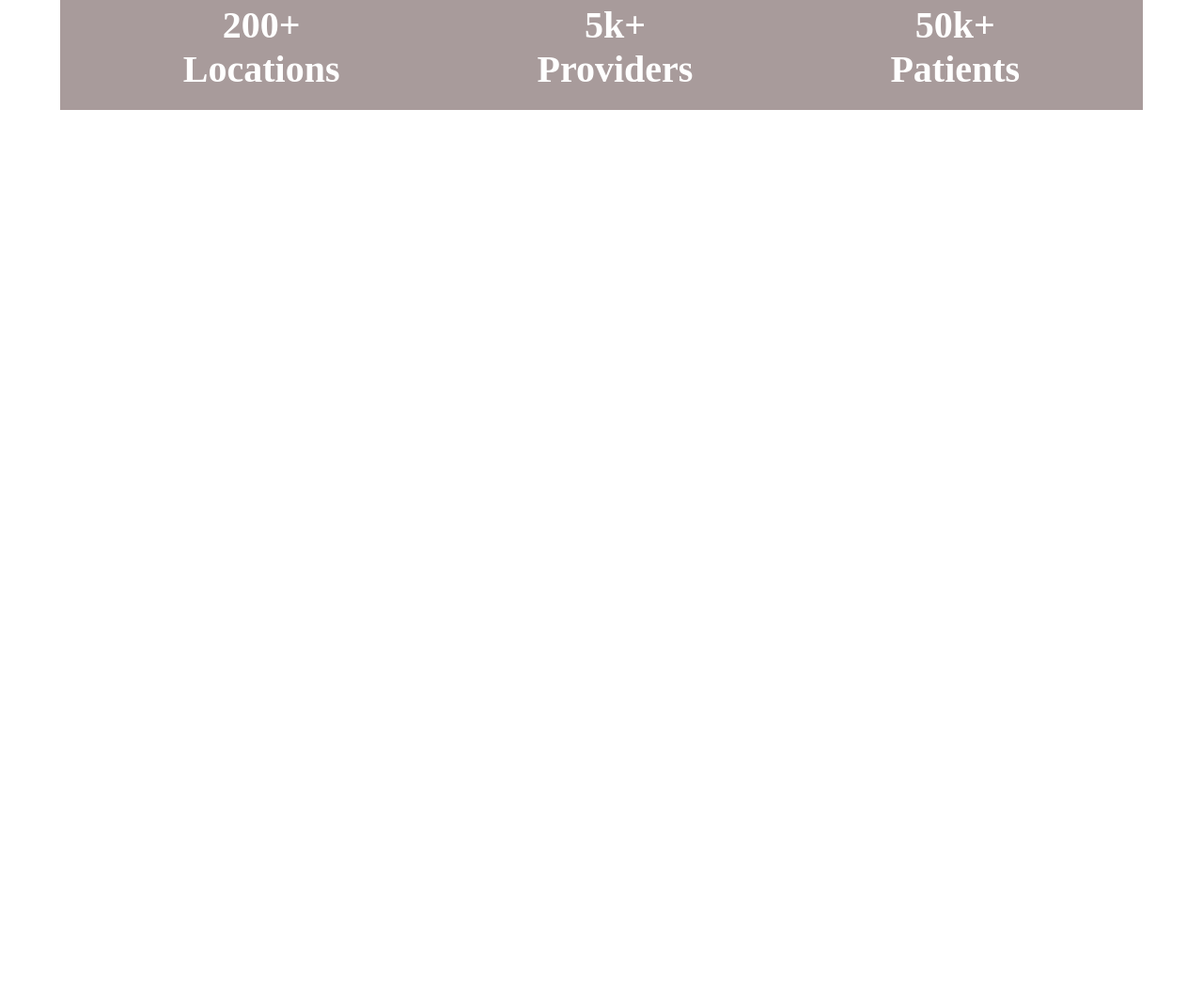
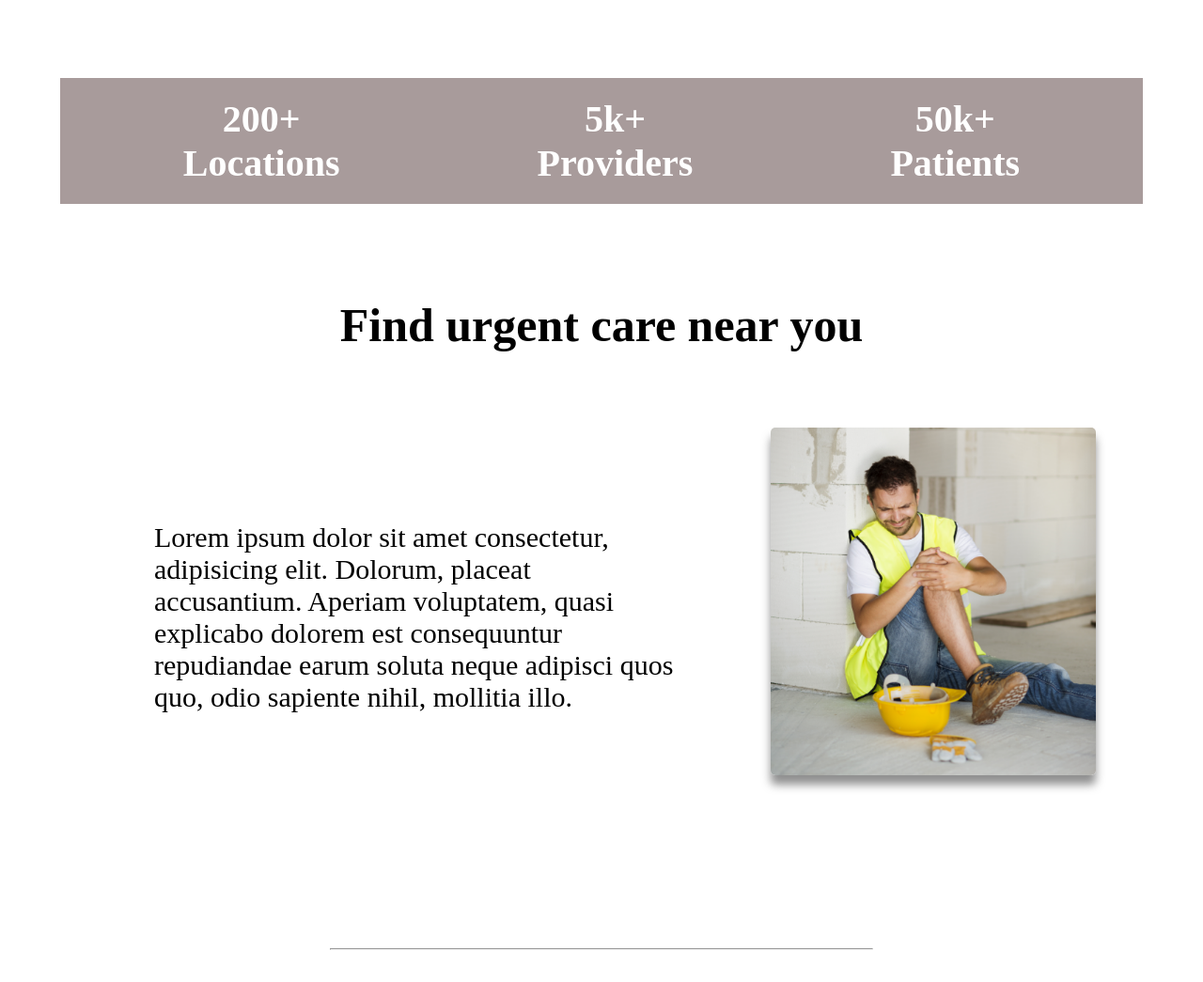
Before and after one commit to ericswkshp/medclone, a plain HTML site: page index.html in a window 1280 px wide. Shown: the part 1752-2797 px from the top of the page at 94% size. Before the commit the page ends 2069 px from the top, so only its background shows below. Drawn offline with Linux system fonts and the light colour scheme.

Commit message:
added ugernt care

```diff
--- a/css/style.css
+++ b/css/style.css
@@ -87,6 +87,11 @@ a {
   width: 50%;
 }
 
+.hr-3 {
+  margin: 10rem auto;
+  width: 50%;
+}
+
 /* SECTION 2 */
 .section-2-container {
   text-align: center;
@@ -102,7 +107,7 @@ a {
 
 .section-2-blocks {
   display: inline-block;
-  margin: 3rem;
+  margin: 8rem 3rem 3rem 3rem;
 }
 
 .icon1 {
@@ -155,8 +160,8 @@ a {
 .section-4-container {
   background-color: rgba(82, 56, 56, .5);
   padding: 2rem 0;
-  margin-top: 2rem;
-  margin-bottom: 20rem;
+  margin-top: 10rem;
+  margin-bottom: 10rem;
 }
 
 .stats-row {
@@ -170,3 +175,24 @@ a {
   color: #fff;
   font-weight: bold;
 }
+
+/* SECTION-5 */
+
+.urgent-header {
+  text-align: center;
+  font-size: 5rem;
+  margin: 8rem 0 8rem 0;
+}
+
+.injury-image {
+  float: right;
+  width: 30%;
+  margin: 0 5rem 0 10rem;
+  box-shadow: 0 10px 10px rgba(116, 116, 116, 0.8);
+  border-radius: 5px;
+}
+
+.urgent-care-text {
+  padding: 10rem 5rem 15rem 10rem;
+  font-size: 3rem;
+}
--- a/index.html
+++ b/index.html
@@ -93,6 +93,25 @@
       </div>
     </div>
 
+    <div class="section-5-container">
+      <h3 class="urgent-header">
+        Find urgent care near you
+      </h3>
+      <div class="urgent-care-box">
+        <img src="/img/injury.png" alt="doctor" class="injury-image" width="400px">
+        <p class="urgent-care-text">
+          Lorem ipsum dolor sit amet consectetur, adipisicing elit. Dolorum, placeat accusantium. Aperiam voluptatem,
+          quasi explicabo dolorem est consequuntur repudiandae earum soluta neque adipisci quos quo, odio sapiente
+          nihil,
+          mollitia illo.
+        </p>
+      </div>
+    </div>
+
+    <hr class="hr-3">
+
+
+
   </div>
 
 </body>
```
Also changed, not shown: img/injury.png (added).
